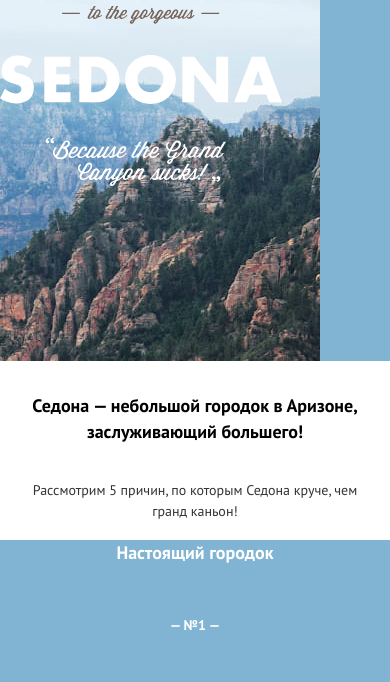
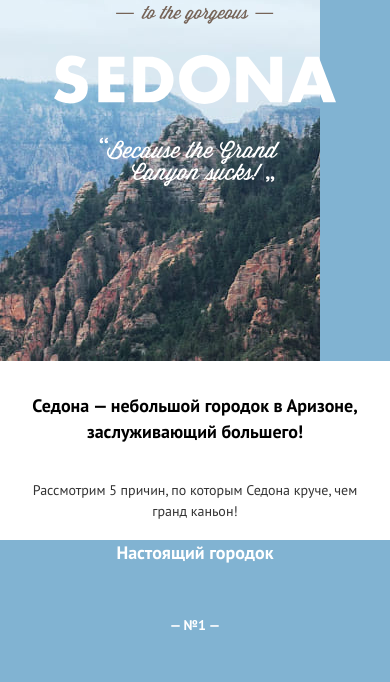
Before and after one commit to htmlacademy-adaptive/1601065-sedona-25, a website: page source/index.html in a window 390 px wide. Shown: the part 158-840 px from the top of the page. Drawn offline with nearby package versions, Linux system fonts and the light colour scheme; files that its build step writes are made by us from their sources; files whose address does not match are found by name.

```diff
--- a/source/less/blocks/main-container.less
+++ b/source/less/blocks/main-container.less
@@ -6,4 +6,7 @@
   background-color: @navigation-background;
   background-position: 0 100%;
   min-height: 389px;
+  align-items: center;
+  text-align: center;
+  display: block;
 }
```
